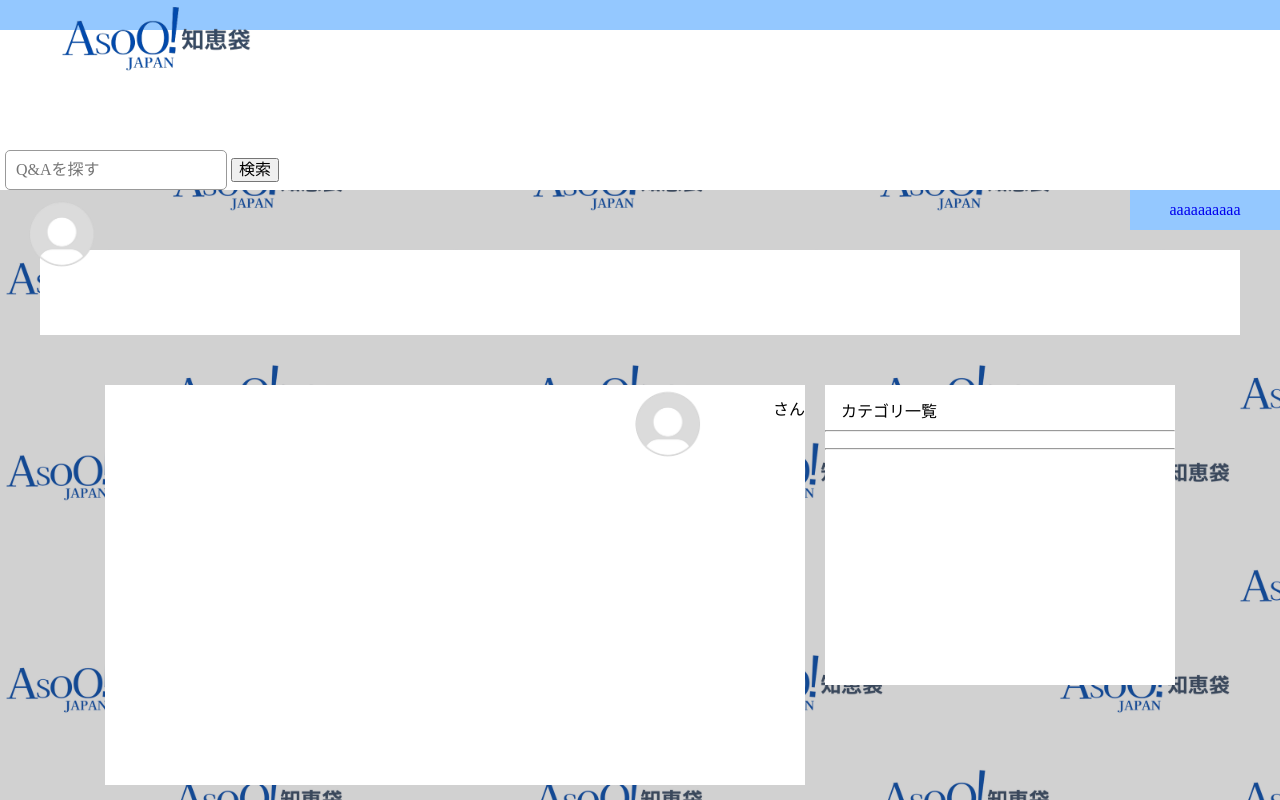
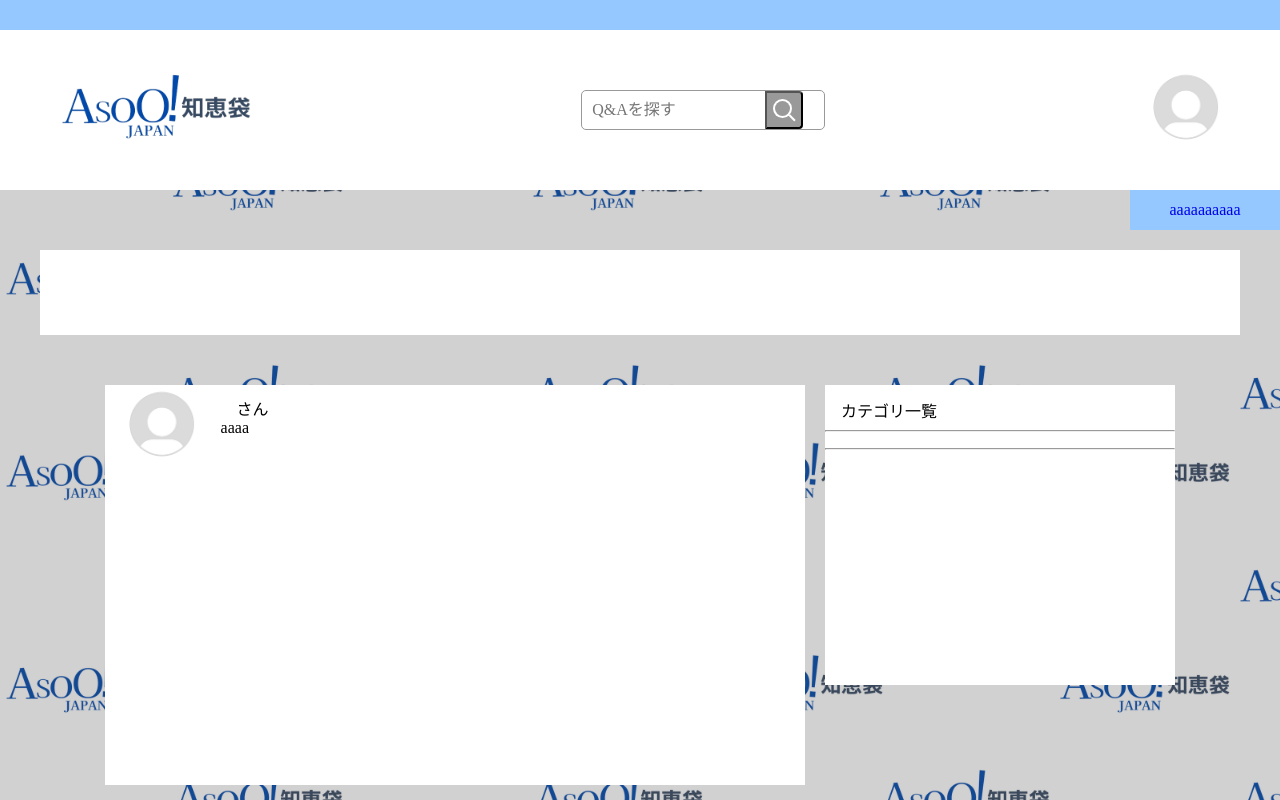
Before and after one commit to tomoya-2201191/first, a PHP site: page /question.php in a window 1280 px wide. Run offline with PHP 8.4, Linux system fonts and the light colour scheme; data that the repository does not hold is empty.

Commit message:
Update question.php

```diff
--- a/Asootie/question.php
+++ b/Asootie/question.php
@@ -25,22 +25,28 @@
 
 <header>
 
-    <div class="search">
-        <div class="logo">
+<div class="logo">
             <img src="img/asootie.png" alt="ロゴ">
         </div>
-        <form action="#">
-            <input type="text" id="searchInput" placeholder="Q&Aを探す">
-            <button type="submit">検索</button>
-        </form>
+
+        <div class="search_box">
+
+            <form method="get" action="#" class="search">
+                <div class="searchForm">
+                    <input type="text" class="searchForm-input" placeholder="Q&Aを探す">
+                    <button type="submit" class="searchForm-submit"></button>
+                </div>
+            </form>
+        </div>
+
         <div class="icon">
-            <img src="img/icon.png" height="80" weight="100">
+            <img src="img/icon.png">
         </div>
-    </div>
 </header>
 <div class="question">
-<a class="questionn" href="question.php" >aaaaaaaaaa</a>
+    <a class="questionn" href="question.php" >aaaaaaaaaa</a>
 </div>
+
 <div class="a1"></div>
 
 <div class="flex">
@@ -51,8 +57,9 @@
     $sql=$pdo->query('select * from user');
     $row = $sql->fetch(PDO::FETCH_ASSOC);
     echo '<div class="q_user">';
-    echo '<img src="img/icon.png" height="80" weight="100" class="icon">';
-    echo "<p>",$row['name'],"　さん","</p>";
+    echo '<img src="img/icon.png" height="80" weight="100">';
+    echo "<p>",$row['name'],"　さん","<br>";
+    echo "aaaa","</p>";
     echo '</div>';
     ?>
 </div>
```
